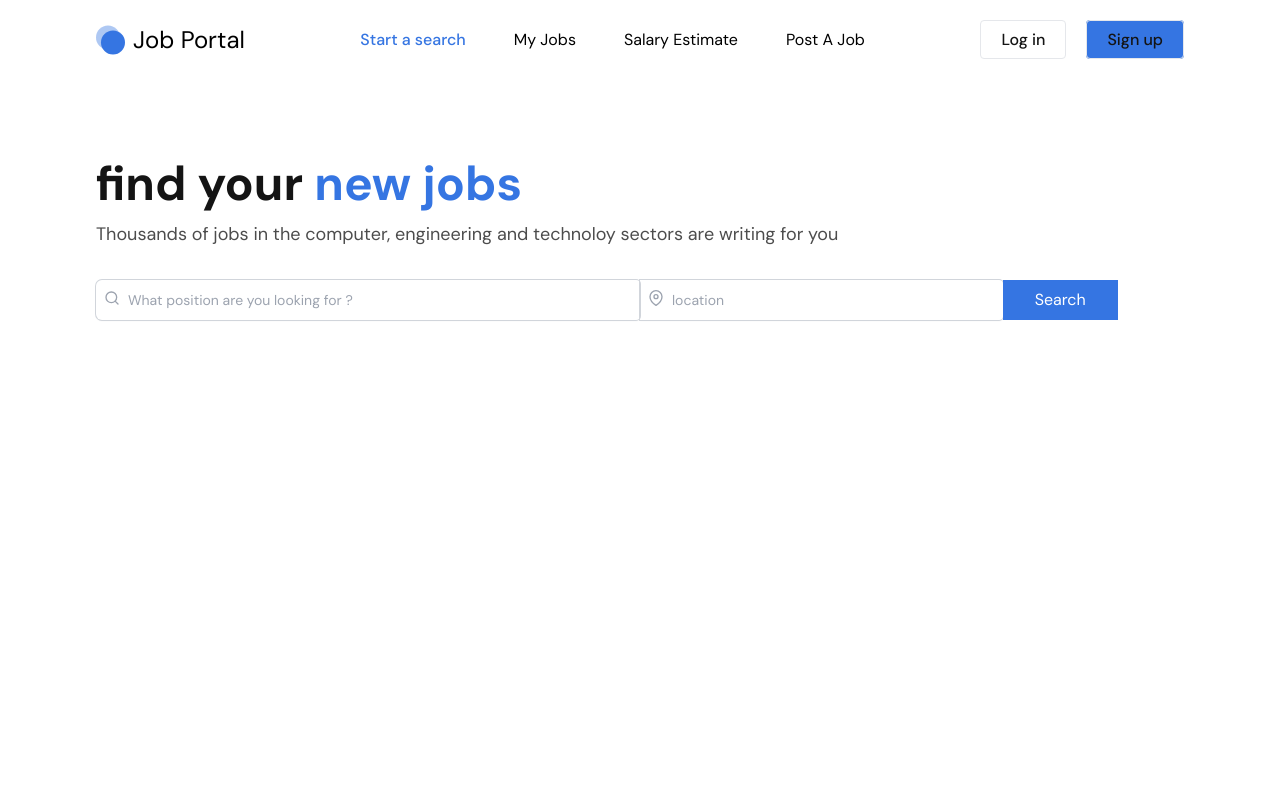
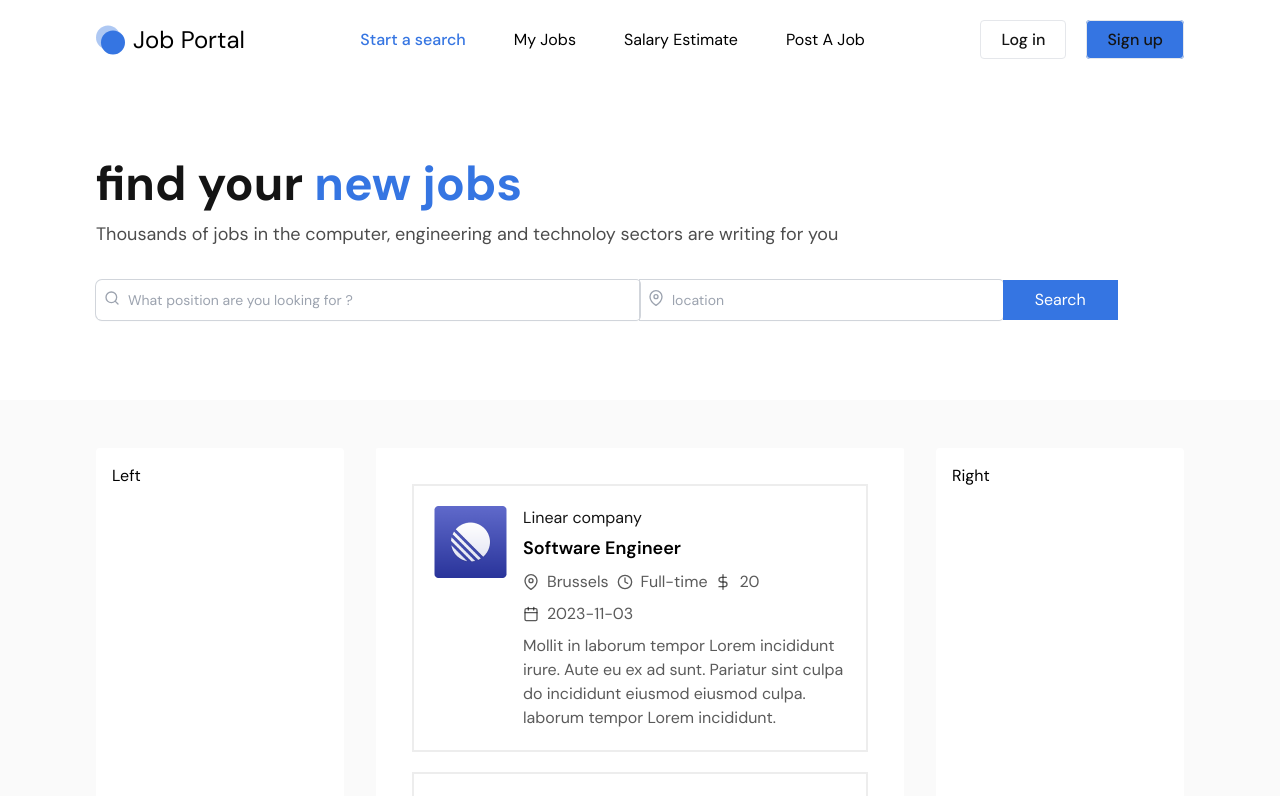
Before and after one commit to Kingcedru/Job-Portal-MERN-, a React (Vite) app in the folder job-portal/: page / in a window 1280 px wide. Shown: the top 796 px of the page. Built offline with nearby package versions, Linux system fonts and the light colour scheme.

Commit message:
styled homw

```diff
--- a/job-portal/src/Pages/Home.jsx
+++ b/job-portal/src/Pages/Home.jsx
@@ -26,46 +26,58 @@ export default function Home() {
     (job) => job.jobTitle.toLowerCase().indexOf(query.toLowerCase()) !== -1
   );
 
-
   // ---------------- Radio based filtering -----------------
   const handleChange = (event) => {
-    setSelectedCategory(event.target.value)
-  }
+    setSelectedCategory(event.target.value);
+  };
 
   // ---------------- button based filtering -----------------
   const handleClick = (event) => {
-    setSelectedCategory(event.target.value)
-  }
+    setSelectedCategory(event.target.value);
+  };
 
   // main function
-  const filteredData = (jobs, selected, query)=>{
-    let filteredJobs = jobs
+  const filteredData = (jobs, selected, query) => {
+    let filteredJobs = jobs;
 
     // filtering input items
-    if(query){
-      filteredJobs = filteredItems
+    if (query) {
+      filteredJobs = filteredItems;
     }
 
     // category filtering
-    if(selected){
-      filteredJobs = filteredJobs.filter(({jobLocation, maxPrice, experienceLevel, salaryType, employmentType, postingDate}) =>(
+    if (selected) {
+      filteredJobs = filteredJobs.filter(
+        ({
+          jobLocation,
+          maxPrice,
+          experienceLevel,
+          salaryType,
+          employmentType,
+          postingDate,
+        }) =>
           jobLocation.toLowerCase() === selected.toLowerCase() ||
           parseInt(maxPrice) <= parseInt(selected) ||
           salaryType.toLowerCase() === selected.toLowerCase() ||
           employmentType.toLowerCase() === selected.toLowerCase()
-      ))
-      console.log(filteredJobs)
+      );
+      console.log(filteredJobs);
     }
-    return filteredJobs.map((data,i) => <Card key={i} data={data}/>)
-  }
+    return filteredJobs.map((data, i) => <Card key={i} data={data} />);
+  };
 
-  const result = filteredData(jobs,selectedCategory,query)
+  const result = filteredData(jobs, selectedCategory, query);
 
   return (
     <div>
       <Banner query={query} handleInputChange={handleInputChange} />
-      <div className="">
-        <Jobs result={result}/>
+      {/* main content */}
+      <div className="bg-[#FAFAFA] md:grid grid-cols-4 gap-8 lg:px-24 px-4 py-12">
+        <div className="bg-white p-4 rounded">Left</div>
+        <div className="col-span-2 bg-white p-4 rounded-sm">
+          <Jobs result={result} />
+        </div>
+        <div className="bg-white p-4 rounded">Right</div>
       </div>
     </div>
   );
--- a/job-portal/src/components/Card.jsx
+++ b/job-portal/src/components/Card.jsx
@@ -1,9 +1,12 @@
 import React from "react";
+import { FiCalendar, FiClock, FiDollarSign, FiMapPin } from "react-icons/fi";
+import { Link } from "react-router-dom";
 
 export default function Card({ data }) {
   const {
     companyName,
     companyLogo,
+    jobTitle,
     minPrice,
     salaryType,
     jobLocation,
@@ -12,8 +15,33 @@ export default function Card({ data }) {
     description,
   } = data;
   return (
-    <div>
-      <h2>{data.title}</h2>
-    </div>
+    <section className="card">
+      <Link to={"/"} className="flex gap-4 flex-col sm:flex-row items-start">
+        <img src={companyLogo} alt="" />
+        <div>
+          <h4 className="text-primary mb-1">{companyName}</h4>
+          <h3 className="text-lg font-semibold mb-2">{jobTitle}</h3>
+          <div className="text-primary/70 text-base flex flex-wrap gap-2 mb-2">
+            <span className="flex items-center gap-2">
+              <FiMapPin />
+              {jobLocation}
+            </span>
+            <span className="flex items-center gap-2">
+              <FiClock />
+              {employmentType}
+            </span>
+            <span className="flex items-center gap-2">
+              <FiDollarSign />
+              {minPrice}
+            </span>
+            <span className="flex items-center gap-2">
+              <FiCalendar />
+              {postingDate}
+            </span>
+          </div>
+          <p className="text-base text-primary/70">{description}</p>
+        </div>
+      </Link>
+    </section>
   );
 }
```
Lines whose indentation alone changed are shown as unchanged.
